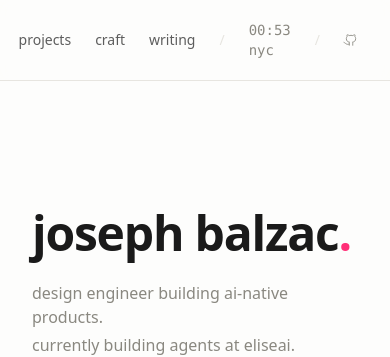
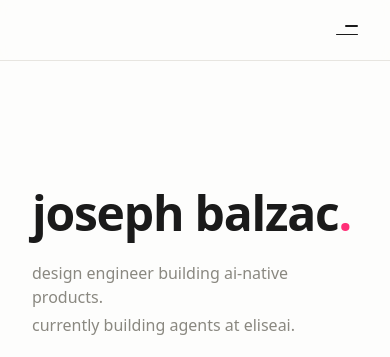
Before and after one commit to joebalzac/jb-portfolio, a React (Vite) app: page / in a window 390 px wide. Shown: the top 357 px of the page. Built offline with nearby package versions, Linux system fonts and the light colour scheme.

Commit message:
adds updates to block

```diff
--- a/src/components/Nav.tsx
+++ b/src/components/Nav.tsx
@@ -1,4 +1,4 @@
-import { useEffect, useState } from 'react';
+import { useEffect, useId, useRef, useState } from 'react';
 import { nav, profile } from '../data/site';
 import { GitHubIcon } from './GitHubIcon';
 
@@ -22,18 +22,70 @@ function useNycClock() {
   return time;
 }
 
+function MenuMark({ open }: { open: boolean }) {
+  return (
+    <span className="relative block h-2.5 w-5.5" aria-hidden="true">
+      <span
+        className={`absolute top-0 right-0 h-mark rounded-full bg-current transition-menu duration-300 ease-product motion-reduce:transition-none ${
+          open ? 'w-5.5 translate-y-shift rotate-45' : 'w-3.25'
+        }`}
+      />
+      <span
+        className={`absolute right-0 bottom-0 h-mark w-5.5 rounded-full bg-current transition-transform duration-300 ease-product motion-reduce:transition-none ${
+          open ? '-translate-y-shift -rotate-45' : ''
+        }`}
+      />
+    </span>
+  );
+}
+
 export function Nav() {
   const time = useNycClock();
+  const menuId = useId();
+  const headerRef = useRef<HTMLElement>(null);
+  const buttonRef = useRef<HTMLButtonElement>(null);
+  const [open, setOpen] = useState(false);
+
+  useEffect(() => {
+    const desktop = window.matchMedia('(min-width: 768px)');
+    const closeOnDesktop = () => {
+      if (desktop.matches) setOpen(false);
+    };
+    desktop.addEventListener('change', closeOnDesktop);
+    return () => desktop.removeEventListener('change', closeOnDesktop);
+  }, []);
+
+  useEffect(() => {
+    if (!open) return;
+
+    const onKey = (event: KeyboardEvent) => {
+      if (event.key !== 'Escape') return;
+      setOpen(false);
+      buttonRef.current?.focus();
+    };
+
+    const onPointer = (event: PointerEvent) => {
+      if (!headerRef.current?.contains(event.target as Node)) setOpen(false);
+    };
+
+    document.addEventListener('keydown', onKey);
+    document.addEventListener('pointerdown', onPointer);
+    return () => {
+      document.removeEventListener('keydown', onKey);
+      document.removeEventListener('pointerdown', onPointer);
+    };
+  }, [open]);
 
   return (
-    <header className="sticky top-0 z-50 border-b border-line bg-bg/80 backdrop-blur">
+    <header ref={headerRef} className="sticky top-0 z-50">
+      <div className="border-b border-line bg-bg/80 backdrop-blur">
         <div className="mx-auto flex max-w-4xl items-center justify-end px-8 py-5">
-        <nav className="flex items-center gap-6 text-sm text-ink/70">
+          <nav className="hidden items-center gap-6 text-sm text-ink/70 md:flex">
             {nav.map((item) => (
               <a
                 key={item.label}
                 href={item.href}
-              className="hover:text-ink transition-colors"
+                className="transition-colors hover:text-ink"
               >
                 {item.label}
               </a>
@@ -53,6 +105,62 @@ export function Nav() {
               <GitHubIcon className="size-3.5" />
             </a>
           </nav>
+
+          <button
+            ref={buttonRef}
+            type="button"
+            className="-my-3 flex h-11 w-11 items-center justify-end text-ink md:hidden"
+            aria-expanded={open}
+            aria-controls={menuId}
+            aria-label={open ? 'Close menu' : 'Open menu'}
+            onClick={() => setOpen((value) => !value)}
+          >
+            <MenuMark open={open} />
+          </button>
+        </div>
+      </div>
+
+      <div
+        className={`absolute inset-x-0 top-full grid transition-rows duration-300 ease-product motion-reduce:transition-none md:hidden ${
+          open ? 'grid-rows-open' : 'pointer-events-none grid-rows-closed'
+        }`}
+      >
+        <div className="overflow-hidden">
+          <nav
+            id={menuId}
+            inert={!open}
+            aria-label="Sections"
+            className="border-b border-line bg-bg"
+          >
+            <div className="mx-auto flex max-w-4xl flex-col px-8 pt-1 pb-4 text-sm text-ink/70">
+              {nav.map((item) => (
+                <a
+                  key={item.label}
+                  href={item.href}
+                  onClick={() => setOpen(false)}
+                  className="flex min-h-11 items-center justify-end transition-colors hover:text-ink"
+                >
+                  {item.label}
+                </a>
+              ))}
+              <div className="mt-1 flex items-center justify-end gap-4 text-muted">
+                <span className="font-mono">
+                  {time} {profile.location}
+                </span>
+                <span className="text-line">/</span>
+                <a
+                  href={profile.github}
+                  target="_blank"
+                  rel="noreferrer"
+                  aria-label="GitHub"
+                  className="github-mark -mr-3 inline-flex h-11 w-11 items-center justify-end overflow-visible pr-3 text-muted transition-colors hover:text-ink"
+                >
+                  <GitHubIcon className="size-3.5" />
+                </a>
+              </div>
+            </div>
+          </nav>
+        </div>
       </div>
     </header>
   );
--- a/src/components/craft/ThinkingTrace.tsx
+++ b/src/components/craft/ThinkingTrace.tsx
@@ -62,7 +62,7 @@ export function ThinkingTrace() {
   const done = phase === 'collapsed' || phase === 'open';
 
   return (
-    <div className="w-full max-w-[17.5rem]" aria-live="polite">
+    <div className="w-full max-w-70" aria-live="polite">
       <div className="flex w-full items-center gap-2" aria-expanded={open}>
         <span
           className={`grid h-4 w-4 place-items-center transition-transform duration-300 ${
@@ -101,8 +101,8 @@ export function ThinkingTrace() {
       </div>
 
       <div
-        className={`grid transition-[grid-template-rows,opacity] duration-[400ms] ease-out ${
-          open ? 'grid-rows-[1fr] opacity-100' : 'grid-rows-[0fr] opacity-0'
+        className={`grid transition-[grid-template-rows,opacity] duration-400 ease-out ${
+          open ? 'grid-rows-open opacity-100' : 'grid-rows-closed opacity-0'
         }`}
       >
         <div className="overflow-hidden">
--- a/src/components/craft/ToolCallStack.tsx
+++ b/src/components/craft/ToolCallStack.tsx
@@ -75,7 +75,7 @@ export function ToolCallStack() {
   }, []);
 
   return (
-    <div className="w-full max-w-[17.5rem]">
+    <div className="w-full max-w-70">
       <div className="mb-3 flex items-center gap-2">
         <span className="relative flex h-2 w-2">
           <span
@@ -96,7 +96,7 @@ export function ToolCallStack() {
 
       <ol className="relative space-y-2.5">
         <span
-          className="absolute top-3 bottom-3 left-[7px] w-px bg-line"
+          className="absolute top-3 bottom-3 left-1.75 w-px bg-line"
           aria-hidden
         />
         {STEPS.map((step, i) => {
--- a/src/index.css
+++ b/src/index.css
@@ -45,6 +45,12 @@
   --radius-product: 10px;
   --radius-product-mark: 3.5px;
   --ease-product: cubic-bezier(0.22, 1, 0.36, 1);
+  --spacing-mark: 1.5px;
+  --spacing-shift: 4.25px;
+  --transition-property-menu: transform, width;
+  --transition-property-rows: grid-template-rows;
+  --grid-template-rows-open: 1fr;
+  --grid-template-rows-closed: 0fr;
   --shadow-product: 0 0 0.5px rgb(0 0 0 / 0.2), 0 2px 2px rgb(0 0 0 / 0.04);
   --shadow-composer: 0 0 1px 0 rgb(0 0 0 / 0.2), 0 2px 4px 0 rgb(0 0 0 / 0.04);
   --inset-shadow-stage: inset 0 0 0 0.5px rgb(255 255 255 / 0.1);
```
Lines whose indentation alone changed are shown as unchanged.
